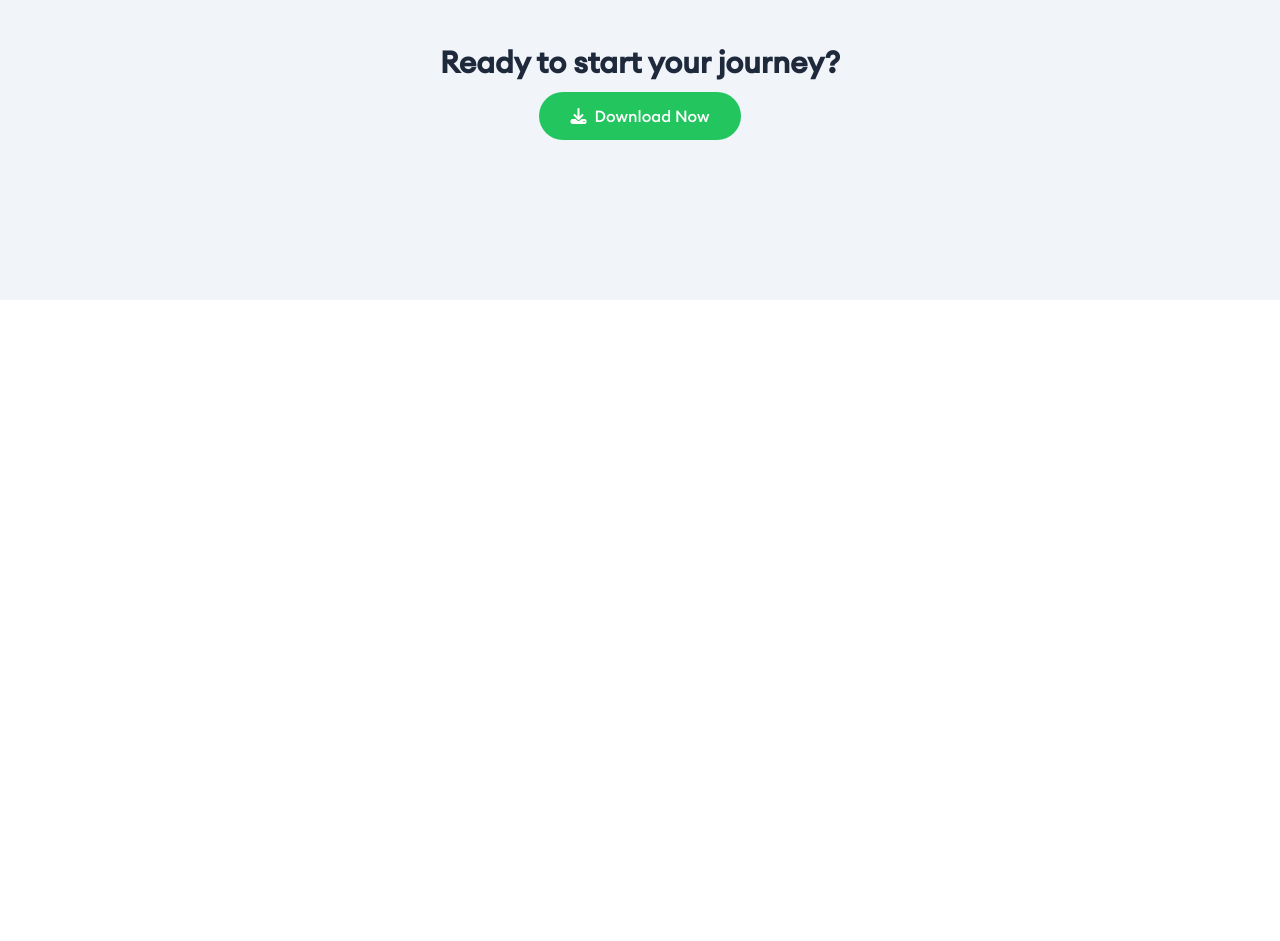
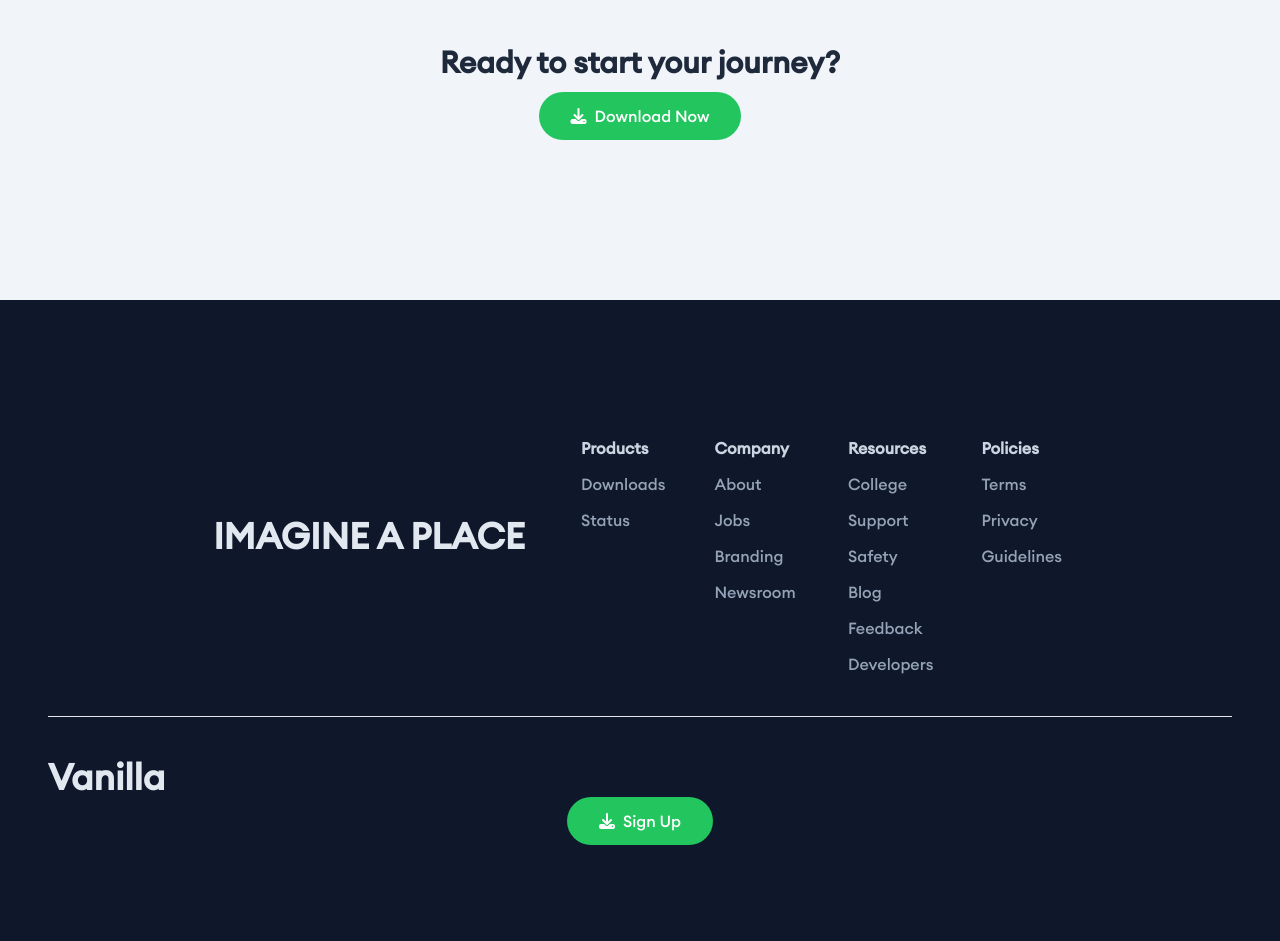
Before and after one commit to MYO-THEIN/tailwindcss-mini-components, a website: page src/landing-page.html in a window 1280 px wide. Shown: the part 3650-4591 px from the top of the page. Before the commit the page ends 3950 px from the top, so only its background shows below. Drawn offline with Linux system fonts and the light colour scheme.

Commit message:
Landing Page > Footer section in progress

```diff
--- a/src/landing-page.html
+++ b/src/landing-page.html
@@ -293,7 +293,63 @@
     </section>
 
     <!-- Footer -->
+    <footer class="bg-slate-900 py-24 px-12 space-y-10">
+        <div class="container mx-auto flex flex-col items-center space-y-10 md:flex-row md:justify-center md:space-x-14">
+            <div class="text-4xl font-bold text-center text-slate-200">
+                IMAGINE A PLACE
+            </div>
 
+            <div class="grid grid-cols-2 gap-24 md:grid-cols-4 md:gap-12">
+                <div class="">
+                    <h4 class="font-bold mb-3 text-slate-300">Products</h4>
+                    <ul class="space-y-3 text-slate-400">
+                        <li>Downloads</li>
+                        <li>Status</li>
+                    </ul>
+                </div>
+                <div class="">
+                    <h4 class="font-bold mb-3 text-slate-300">Company</h4>
+                    <ul class="space-y-3 text-slate-400">
+                        <li>About</li>
+                        <li>Jobs</li>
+                        <li>Branding</li>
+                        <li>Newsroom</li>
+                    </ul>
+                </div>
+                <div class="">
+                    <h4 class="font-bold mb-3 text-slate-300">Resources</h4>
+                    <ul class="space-y-3 text-slate-400">
+                        <li>College</li>
+                        <li>Support</li>
+                        <li>Safety</li>
+                        <li>Blog</li>
+                        <li>Feedback</li>
+                        <li>Developers</li>
+                    </ul>
+                </div>
+                <div class="">
+                    <h4 class="font-bold mb-3 text-slate-300">Policies</h4>
+                    <ul class="space-y-3 text-slate-400">
+                        <li>Terms</li>
+                        <li>Privacy</li>
+                        <li>Guidelines</li>
+                    </ul>
+                </div>
+            </div>
+        </div>
+
+        <div class="container mx-auto">
+            <hr>
+        </div>
+
+        <div class="container mx-auto">
+            <h1 class="text-4xl font-bold text-slate-200">Vanilla</h1>
+            <button class="flex items-center space-x-2 bg-green-500 text-white px-8 py-3 rounded-full mx-auto">
+                <i class="fa-solid fa-download"></i>
+                <span>Sign Up</span>
+            </button>
+        </div>
+    </footer>
 
 
     <script>
```
Also changed, not shown: dist/output.css. Lines whose indentation alone changed are shown as unchanged.
